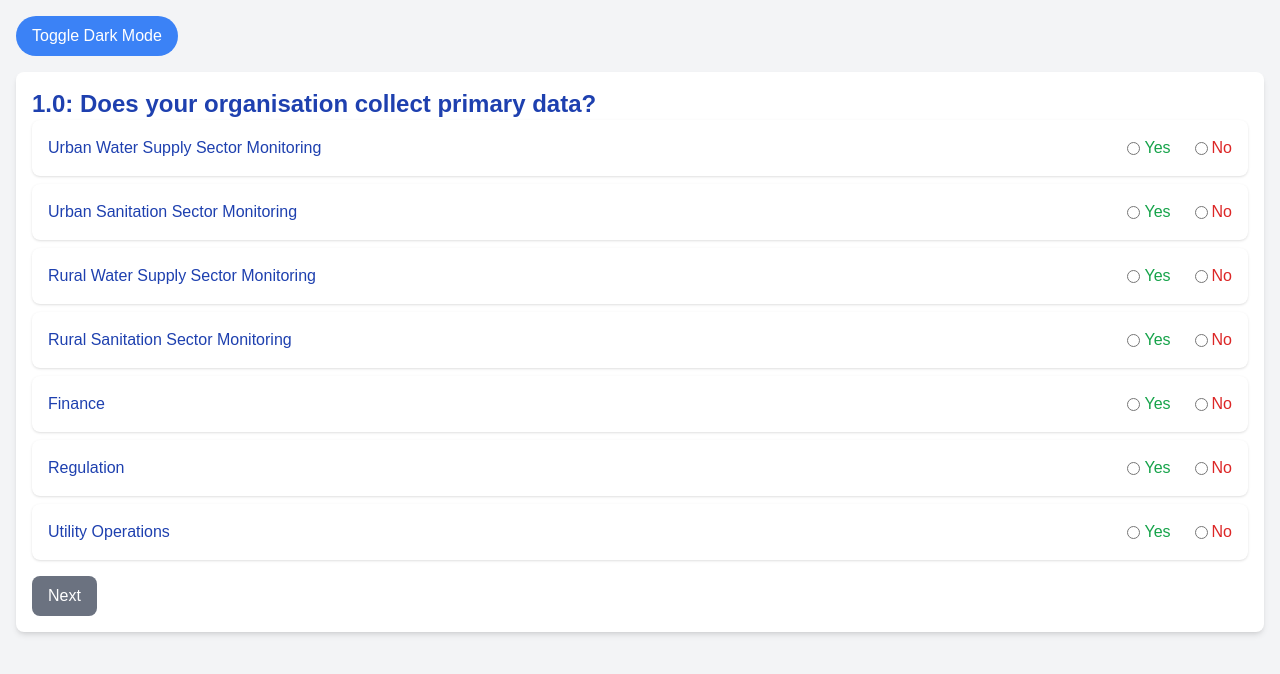
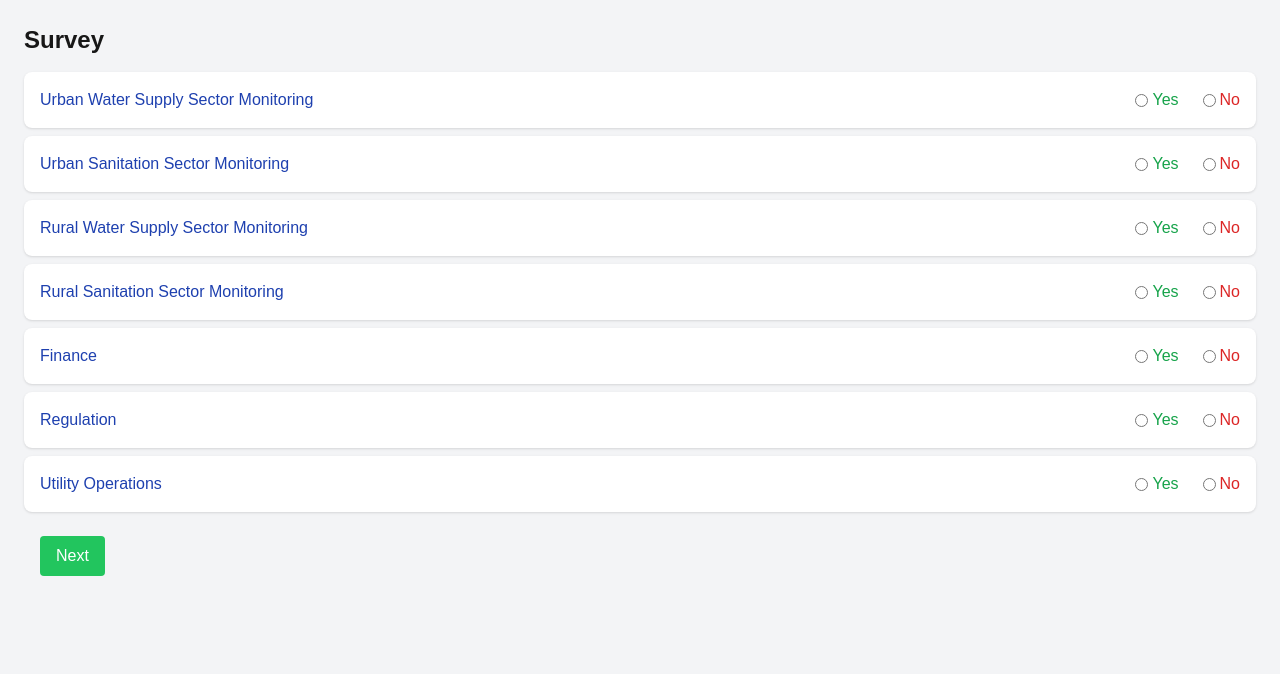
Before and after one commit to alinafe98alhaji/esawasJavascript, a Next.js app: page /dataopenessandflow in a window 1280 px wide. Shown: the top 674 px of the page. Built offline with nearby package versions, Linux system fonts and the light colour scheme.

Commit message:
trying to host on vercel

```diff
--- a/app/dataopenessandflow/page.tsx
+++ b/app/dataopenessandflow/page.tsx
@@ -1,14 +1,17 @@
 "use client";
 
-import { useState } from "react";
+import { useEffect, useState } from "react";
 
 const SurveyPage = () => {
   const [isDarkMode, setIsDarkMode] = useState(false);
+  const [compiledResponses, setCompiledResponses] = useState<{
+    [key: string]: string;
+  }>({});
   const [currentQuestionIndex, setCurrentQuestionIndex] = useState(0);
   const [error, setError] = useState<string | null>(null);
 
   const [responses, setResponses] = useState({
-    UrbanWSS: null,
+    UWSS: null,
     USSM: null,
     RWSSM: null,
     RSSM: null,
@@ -17,10 +20,10 @@ const SurveyPage = () => {
     UOM: null
   });
 
-  type AreaNames = "UrbanWSS" | "USSM" | "RWSSM" | "RSSM" | "FM" | "RF" | "UOM";
+  type AreaNames = "UWSS" | "USSM" | "RWSSM" | "RSSM" | "FM" | "RF" | "UOM";
 
   const areaFullNames: Record<AreaNames, string> = {
-    UrbanWSS: "Urban Water Supply Sector Monitoring",
+    UWSS: "Urban Water Supply Sector Monitoring",
     USSM: "Urban Sanitation Sector Monitoring",
     RWSSM: "Rural Water Supply Sector Monitoring",
     RSSM: "Rural Sanitation Sector Monitoring",
@@ -78,6 +81,10 @@ const SurveyPage = () => {
       id: "1aiv",
       text:
         "1.a.(iv): Why does your organisation not collect data in adherence to these guidelines?"
+    },
+    {
+      id: "submit",
+      text: "Submit your responses"
     }
   ];
 
@@ -121,10 +128,9 @@ const SurveyPage = () => {
 
   const saveResponsesToJSON = () => {
     const json = JSON.stringify(responses, null, 2);
-    console.log(json); // Replace with save logic or API call as needed
+    return json;
   };
 
-  // Custom validation functions for specific questions
   const validateYesNoResponses = (areas: AreaNames[]) => {
     return areas.every(area => typeof responses[area] === "boolean");
   };
@@ -134,6 +140,13 @@ const SurveyPage = () => {
       area => typeof responses[area] === "string" && responses[area] !== null
     );
   };
+
+  useEffect(
+    () => {
+      console.log("Updated compiledResponses:", compiledResponses);
+    },
+    [compiledResponses]
+  );
 
   const handleNext = () => {
     const currentQuestion = questions[currentQuestionIndex];
@@ -176,28 +189,27 @@ const SurveyPage = () => {
     ) {
       setError("Please select an option for all areas.");
       return;
+    } else if (currentQuestion.id === "submit") {
+      const finalResponses = saveResponsesToJSON();
+      console.log(compiledResponses);
+      alert("Responses submitted!");
+      return;
     }
 
-    saveResponsesToJSON();
+    setCompiledResponses(prevCompiled => ({
+      ...prevCompiled,
+      [currentQuestion.id]: saveResponsesToJSON()
+    }));
+
     setCurrentQuestionIndex(prevIndex => prevIndex + 1);
     setError(null);
   };
-
-  const handleBack = () => {
-    if (currentQuestionIndex > 0) {
-      setCurrentQuestionIndex(prevIndex => prevIndex - 1);
-      setError(null);
-    }
-  };
-
-  const renderQuestion = () => {
-    const currentQuestion = questions[currentQuestionIndex];
 
   const renderYesNoRadios = (areas: AreaNames[]) =>
     areas.map(area =>
       <div
         key={area}
-          className="flex flex-col sm:flex-row items-start sm:items-center justify-between p-4 mb-2 rounded-lg shadow bg-white hover:bg-blue-100 transition-colors duration-200 rounded"
+        className="flex flex-col sm:flex-row items-start sm:items-center justify-between p-4 mb-2 rounded-lg shadow bg-white hover:bg-blue-100 transition-colors duration-200"
       >
         <label className="text-blue-800 font-medium sm:w-1/3">
           {areaFullNames[area]}
@@ -233,22 +245,22 @@ const SurveyPage = () => {
     areas.map(area =>
       <div
         key={area}
-          className="mb-2 bg-white p-4 rounded-lg shadow hover:bg-blue-100 transition-colors duration-200 rounded"
+        className="mb-2 bg-white p-4 rounded-lg shadow hover:bg-blue-100 transition-colors duration-200"
       >
-          <label className="text-blue-800 font-medium">
+        <label className="block text-blue-800 font-medium mb-2">
           {areaFullNames[area]}
         </label>
         {options.map((option, index) =>
-            <div key={index} className="flex items-center ml-4 mt-1">
+          <div key={index} className="flex items-center mb-2">
             <input
               type="radio"
-                name={`five-option-${area}`}
-                value={index + 1}
+              name={`five-options-${area}`}
+              value={`${index + 1}`}
               checked={responses[area] === `${index + 1}`}
               onChange={() => handleFiveOptionChange(area, `${index + 1}`)}
-                className="mr-2 text-indigo-500 focus:ring-indigo-500"
+              className="mr-1 text-blue-500 border-gray-300 focus:ring-blue-500"
             />
-              <span className="text-gray-800">
+            <span className="text-gray-700">
               {option}
             </span>
           </div>
@@ -256,53 +268,63 @@ const SurveyPage = () => {
       </div>
     );
 
-    return (
-      <div>
-        <h2 className="text-2xl font-bold text-blue-800">
-          {currentQuestion.text}
-        </h2>
-        {error &&
-          <p className="text-red-500 font-semibold">
-            {error}
-          </p>}
-        {currentQuestion.id === "1" &&
-          renderYesNoRadios(Object.keys(responses) as AreaNames[])}
-        {currentQuestion.id === "1a" && renderYesNoRadios(activeAreas)}
-        {currentQuestion.id === "1ai" && renderYesNoRadios(activeAreas)}
-        {currentQuestion.id === "1aii" &&
-          renderFiveOptionRadios(yesAreas1ai, optionsForQuestion1aii)}
-        {currentQuestion.id === "1aiii" &&
-          renderFiveOptionRadios(finalAreas1aiii, optionsForQuestion1aiii)}
-        {currentQuestion.id === "1aiv" &&
-          renderFiveOptionRadios(noAreas1ai, optionsForQuestion1aiii)}
-      </div>
-    );
+  const renderQuestion1aiii = () => {
+    return renderFiveOptionRadios(finalAreas1aiii, optionsForQuestion1aiii);
+  };
+
+  const renderQuestion1aiv = () => {
+    return renderFiveOptionRadios(noAreas1ai, optionsForQuestion1aiii);
+  };
+
+  const renderQuestion = () => {
+    const currentQuestion = questions[currentQuestionIndex];
+
+    switch (currentQuestion.id) {
+      case "1":
+        return renderYesNoRadios(activeAreas);
+      case "1a":
+        return renderYesNoRadios(activeAreas);
+      case "1ai":
+        return renderYesNoRadios(activeAreas);
+      case "1aii":
+        return renderFiveOptionRadios(yesAreas1ai, optionsForQuestion1aii);
+      case "1aiii":
+        return renderQuestion1aiii();
+      case "1aiv":
+        return renderQuestion1aiv();
+      case "submit":
+        return <div>Your responses have been submitted!</div>;
+      default:
+        return null;
+    }
   };
 
   return (
     <div
       className={`min-h-screen ${isDarkMode
-        ? "bg-gray-900 text-gray-100"
-        : "bg-gray-100 text-gray-900"}`}
+        ? "bg-gray-800"
+        : "bg-gray-100"} p-6`}
     >
-      <div className="container mx-auto p-4">
+      <h1 className="text-2xl font-bold mb-4">Survey</h1>
+      {error &&
+        <div className="text-red-500 mb-4">
+          {error}
+        </div>}
+      {renderQuestion()}
+      <div className="flex justify-between p-4">
+        {currentQuestionIndex > 0 &&
           <button
-          onClick={toggleDarkMode}
-          className="bg-blue-500 text-white rounded-full py-2 px-4 mb-4 transition-transform transform hover:scale-105 hover:bg-blue-600"
+            onClick={() => setCurrentQuestionIndex(prev => prev - 1)}
+            className="px-4 py-2 text-white bg-blue-500 rounded hover:bg-blue-600"
           >
-          Toggle Dark Mode
-        </button>
-        <div className="p-4 bg-white rounded-lg shadow-md">
-          {renderQuestion()}
-          <div className="flex justify-between mt-4">
+            Back
+          </button>}
         <button
           onClick={handleNext}
-              className="bg-gray-500 text-white rounded-lg py-2 px-4 transition-transform transform hover:scale-105 hover:bg-green-600"
+          className="px-4 py-2 text-white bg-green-500 rounded hover:bg-green-600"
         >
-              Next
+          {currentQuestionIndex === questions.length - 1 ? "Submit" : "Next"}
         </button>
-          </div>
-        </div>
       </div>
     </div>
   );
--- a/app/dataquality/page.tsx
+++ b/app/dataquality/page.tsx
@@ -1,124 +1,104 @@
 "use client";
 import React, { useState } from "react";
-import { useForm } from "react-hook-form";
 
-type Responses = {
-  question1: string[];
-  question1a: string[];
-  question2: string[];
-  question2a: string[];
-  // Add more questions as needed
+type SurveyQuestionProps = {
+  onSaveResponse: (response: string) => void;
 };
 
-const Survey: React.FC = () => {
-  const { register, handleSubmit, formState: { errors } } = useForm();
-  const [responses, setResponses] = useState<Responses>({
-    question1: [],
-    question1a: [],
-    question2: [],
-    question2a: []
-    // Initialize for all questions
-  });
+const SurveyQuestion: React.FC<SurveyQuestionProps> = ({ onSaveResponse }) => {
+  const [selectedOption, setSelectedOption] = useState<string | null>(null);
+  const [customInput, setCustomInput] = useState<string>("");
 
-  const onSubmit = async (data: any) => {
-    console.log("Form Data: ", data);
-    await saveResponsesToJson();
+  // Handle radio button selection
+  const handleOptionChange = (event: React.ChangeEvent<HTMLInputElement>) => {
+    const value = event.target.value;
+    setSelectedOption(value);
+    if (value !== "5") {
+      setCustomInput(""); // Clear the custom input if option is not the fifth one
+    }
   };
 
-  const handleNext = (questionKey: keyof Responses, response: string) => {
-    setResponses(prevResponses => ({
-      ...prevResponses,
-      [questionKey]: [...prevResponses[questionKey], response] // Save all responses for the question
-    }));
+  // Handle custom input change
+  const handleCustomInputChange = (
+    event: React.ChangeEvent<HTMLInputElement>
+  ) => {
+    setCustomInput(event.target.value);
   };
 
-  const saveResponsesToJson = async () => {
-    const compiledResponses = {
-      responses
-    };
-
-    await saveToDatabase(compiledResponses);
-  };
-
-  const saveToDatabase = async (data: any) => {
-    console.log("Saving data to database:", data);
-    // Here you would implement your actual database save logic
-    // Example: await fetch('/api/save', { method: 'POST', body: JSON.stringify(data) });
+  // Save response on form submission
+  const handleSubmit = (event: React.FormEvent) => {
+    event.preventDefault();
+    const response = selectedOption === "5" ? customInput : selectedOption;
+    onSaveResponse(response || ""); // Ensure response is a string
   };
 
   return (
-    <form onSubmit={handleSubmit(onSubmit)}>
+    <form onSubmit={handleSubmit}>
       <div>
-        <h2>Question 1: Yes or No?</h2>
         <label>
           <input
             type="radio"
-            value="Yes"
-            {...register("question1")}
-            onChange={() => handleNext("question1", "Yes")}
+            value="1"
+            checked={selectedOption === "1"}
+            onChange={handleOptionChange}
           />
-          Yes
+          Option 1
         </label>
+      </div>
+      <div>
         <label>
           <input
             type="radio"
-            value="No"
-            {...register("question1")}
-            onChange={() => handleNext("question1", "No")}
-          />
-          No
-        </label>
-        {errors.question1 && <span>This field is required</span>}
-      </div>
-
-      <div>
-        <h2>Question 1a: Please provide more details</h2>
-        <label>
-          <input
-            type="text"
-            {...register("question1a")}
-            onBlur={e => handleNext("question1a", e.target.value)}
-          />
-        </label>
-      </div>
-
-      <div>
-        <h2>Question 2: Multiple Options</h2>
-        <label>
-          <input
-            type="checkbox"
-            value="Option1"
-            {...register("question2")}
-            onChange={e => handleNext("question2", e.target.value)}
-          />
-          Option 1
-        </label>
-        <label>
-          <input
-            type="checkbox"
-            value="Option2"
-            {...register("question2")}
-            onChange={e => handleNext("question2", e.target.value)}
+            value="2"
+            checked={selectedOption === "2"}
+            onChange={handleOptionChange}
           />
           Option 2
         </label>
-        {errors.question2 && <span>This field is required</span>}
       </div>
-
       <div>
-        <h2>Question 2a: Additional Comments</h2>
         <label>
           <input
-            type="text"
-            {...register("question2a")}
-            onBlur={e => handleNext("question2a", e.target.value)}
+            type="radio"
+            value="3"
+            checked={selectedOption === "3"}
+            onChange={handleOptionChange}
           />
+          Option 3
         </label>
       </div>
-
-      <button type="submit">Submit</button>
+      <div>
+        <label>
+          <input
+            type="radio"
+            value="4"
+            checked={selectedOption === "4"}
+            onChange={handleOptionChange}
+          />
+          Option 4
+        </label>
+      </div>
+      <div>
+        <label>
+          <input
+            type="radio"
+            value="5"
+            checked={selectedOption === "5"}
+            onChange={handleOptionChange}
+          />
+          Other (Please specify)
+        </label>
+        {selectedOption === "5" &&
+          <input
+            type="text"
+            value={customInput}
+            onChange={handleCustomInputChange}
+            placeholder="Enter your response"
+          />}
+      </div>
+      <button type="submit">Next</button>
     </form>
   );
 };
 
-export default Survey;
+export default SurveyQuestion;
```
Also changed, not shown: app/page.tsx (+9 -4 lines), app/selectsurveysection/page.tsx (deleted). Lines whose indentation alone changed are shown as unchanged.
